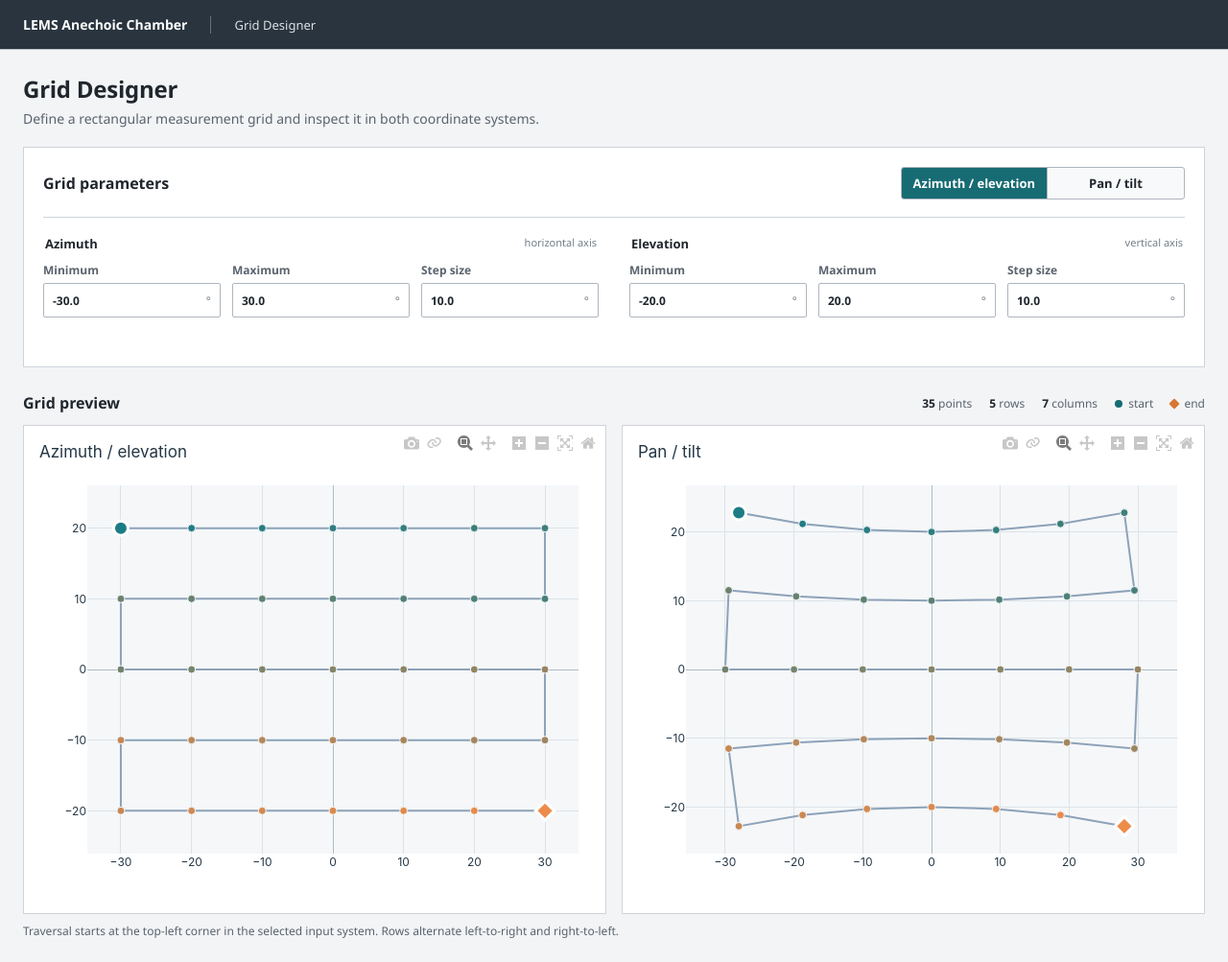
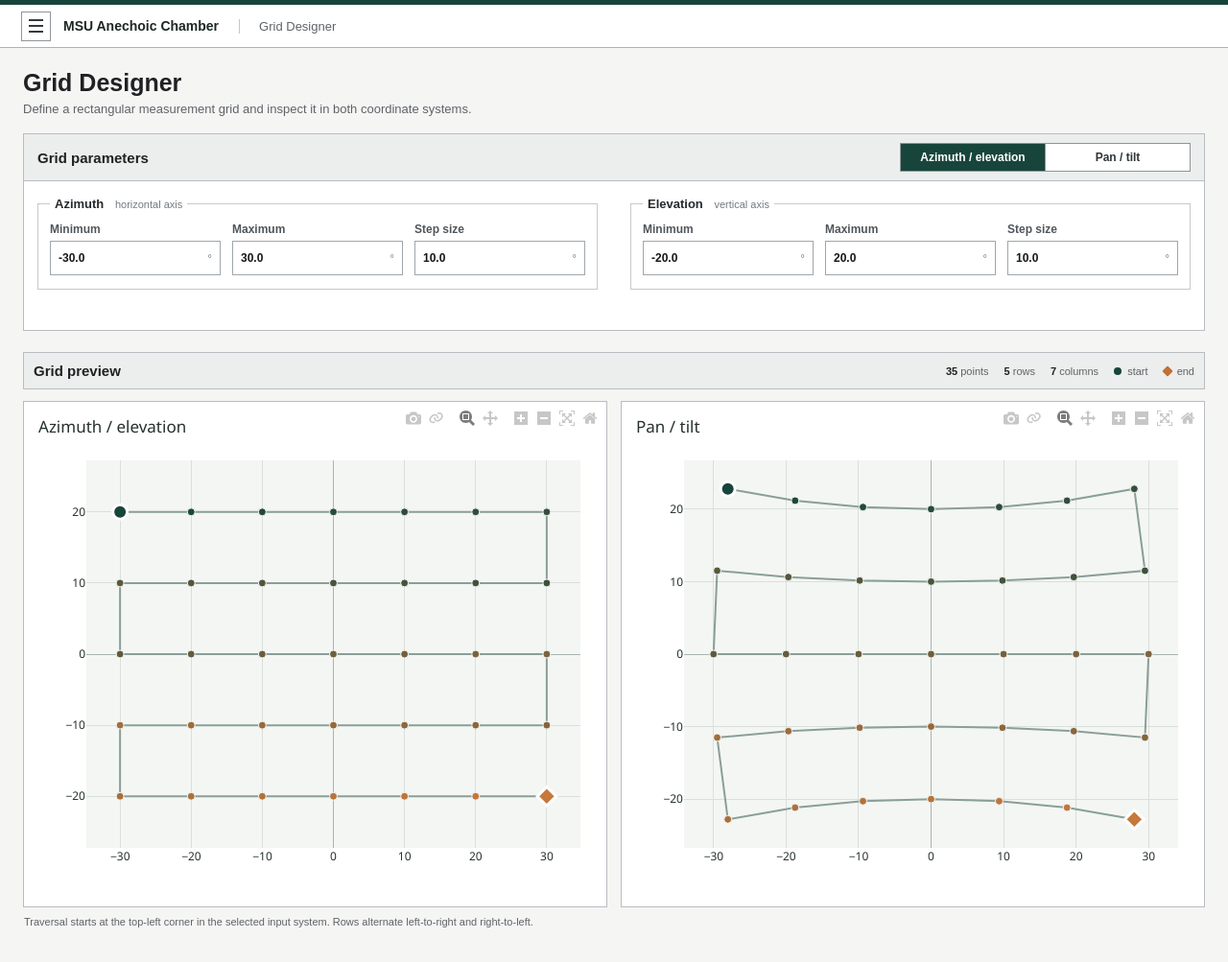
Before and after one commit to msu-ssc/lems-anechoic, a FastAPI app: page /grid-designer in a window 1280 px wide. Shown: the whole page at 96% size. Run offline with FastAPI, Linux system fonts and the light colour scheme.

Commit message:
UI changes

```diff
--- a/msu_anechoic/web/app.py
+++ b/msu_anechoic/web/app.py
@@ -83,10 +83,10 @@ def _figure(
             "customdata": point_numbers,
             "text": hover_text,
             "hovertemplate": "%{text}<extra></extra>",
-            "line": {"color": "#8da2b8", "width": 2},
+            "line": {"color": "#899f98", "width": 2},
             "marker": {
                 "color": point_numbers,
-                "colorscale": [[0, "#1c7c85"], [1, "#ed8b49"]],
+                "colorscale": [[0, "#18453b"], [1, "#c7783b"]],
                 "size": 8,
                 "line": {"color": "#f7fafc", "width": 1},
             },
@@ -99,7 +99,7 @@ def _figure(
             "y": [y[0]],
             "hovertemplate": "Start · Point 1<extra></extra>",
             "marker": {
-                "color": "#1c7c85",
+                "color": "#18453b",
                 "size": 15,
                 "symbol": "circle",
                 "line": {"color": "#ffffff", "width": 3},
@@ -113,7 +113,7 @@ def _figure(
             "y": [y[-1]],
             "hovertemplate": f"End · Point {len(grid.points)}<extra></extra>",
             "marker": {
-                "color": "#ed8b49",
+                "color": "#c7783b",
                 "size": 15,
                 "symbol": "diamond",
                 "line": {"color": "#ffffff", "width": 3},
@@ -127,21 +127,21 @@ def _figure(
         "layout": {
             "title": {"text": title, "x": 0.02, "xanchor": "left"},
             "paper_bgcolor": "#ffffff",
-            "plot_bgcolor": "#f5f7f9",
-            "font": {"family": "Inter, ui-sans-serif, system-ui, sans-serif", "color": "#243746"},
+            "plot_bgcolor": "#f4f6f3",
+            "font": {"family": "Aptos, Segoe UI, Arial, sans-serif", "color": "#26312d"},
             "margin": {"l": 62, "r": 24, "t": 58, "b": 58},
             "hovermode": "closest",
             "showlegend": False,
             "xaxis": {
                 "title": x_title,
-                "gridcolor": "#dce3e8",
-                "zerolinecolor": "#aebcc6",
+                "gridcolor": "#d9dfdb",
+                "zerolinecolor": "#a8b4ae",
                 "automargin": True,
             },
             "yaxis": {
                 "title": y_title,
-                "gridcolor": "#dce3e8",
-                "zerolinecolor": "#aebcc6",
+                "gridcolor": "#d9dfdb",
+                "zerolinecolor": "#a8b4ae",
                 "automargin": True,
                 "scaleanchor": "x",
                 "scaleratio": 1,
--- a/msu_anechoic/web/static/grid-designer.css
+++ b/msu_anechoic/web/static/grid-designer.css
@@ -1,18 +1,18 @@
 :root {
     color-scheme: light;
-    --background: #f3f4f6;
-    --surface: #ffffff;
-    --surface-muted: #f8f9fa;
-    --border: #cfd4da;
-    --border-dark: #aeb6bf;
-    --text: #20262d;
-    --text-muted: #59636e;
-    --accent: #176b73;
-    --accent-dark: #10545a;
-    --warning: #b45309;
-    font-family: "Segoe UI", Arial, sans-serif;
+    --msu-green: #18453b;
+    --text: #202124;
+    --muted: #5f6368;
+    --border: #b8bdc2;
+    --light-border: #d7dadd;
+    --page: #f5f5f4;
+    --panel: #ffffff;
+    --panel-heading: #eceeed;
+    --plot-background: #f7f8f7;
+    --amber: #c26f35;
+    font-family: Arial, Helvetica, sans-serif;
     color: var(--text);
-    background: var(--background);
+    background: var(--page);
 }
 
 * {
@@ -22,44 +22,130 @@
 body {
     min-width: 320px;
     margin: 0;
-    background: var(--background);
+    background: var(--page);
     font-size: 14px;
 }
 
 .site-header {
-    height: 52px;
-    padding: 0 24px;
+    height: 50px;
+    padding: 0 22px;
+    position: relative;
+    z-index: 10;
     display: flex;
     align-items: center;
-    gap: 24px;
-    border-bottom: 1px solid #bfc5cb;
-    background: #29343e;
-    color: #ffffff;
+    gap: 13px;
+    border-top: 5px solid var(--msu-green);
+    border-bottom: 1px solid #aeb3b7;
+    background: #ffffff;
+}
+
+.menu-toggle {
+    width: 31px;
+    height: 31px;
+    padding: 7px;
+    display: inline-flex;
+    flex: 0 0 31px;
+    flex-direction: column;
+    justify-content: center;
+    gap: 4px;
+    border: 1px solid #8e959a;
+    border-radius: 0;
+    background: #ffffff;
+    cursor: pointer;
+}
+
+.menu-toggle:hover,
+.menu-toggle[aria-expanded="true"] {
+    background: #eceeed;
+}
+
+.menu-toggle:focus-visible {
+    outline: 2px solid var(--msu-green);
+    outline-offset: 2px;
+}
+
+.menu-toggle span {
+    width: 100%;
+    height: 2px;
+    display: block;
+    background: #343a3e;
 }
 
 .application-name {
-    color: #ffffff;
+    color: #1e2824;
     font-size: 14px;
-    font-weight: 650;
+    font-weight: 700;
     text-decoration: none;
 }
 
 .current-page {
-    padding-left: 24px;
-    border-left: 1px solid #66717b;
-    color: #dbe0e4;
+    margin-left: 8px;
+    padding-left: 20px;
+    border-left: 1px solid #c3c7ca;
+    color: var(--muted);
     font-size: 13px;
+}
+
+.application-menu {
+    width: 330px;
+    padding: 5px;
+    position: absolute;
+    top: 43px;
+    left: 22px;
+    border: 1px solid #8f969a;
+    background: #ffffff;
+    box-shadow: 2px 3px 8px rgb(0 0 0 / 16%);
+    color: var(--text);
+}
+
+.application-menu[hidden] {
+    display: none;
+}
+
+.application-menu p {
+    margin: 0;
+    padding: 7px 8px 5px;
+    color: var(--muted);
+    font-size: 12px;
+    font-weight: 700;
+}
+
+.application-menu a {
+    padding: 9px 10px;
+    display: block;
+    border: 1px solid #c9cdca;
+    border-left: 4px solid var(--msu-green);
+    background: #f4f6f5;
+    color: var(--text);
+    text-decoration: none;
+}
+
+.application-menu a:hover {
+    background: #e8ecea;
+}
+
+.application-menu a span {
+    display: block;
+    font-size: 13px;
+    font-weight: 700;
+}
+
+.application-menu a small {
+    margin-top: 3px;
+    display: block;
+    color: var(--muted);
+    font-size: 11px;
 }
 
 main {
     width: 100%;
-    max-width: 1560px;
+    max-width: 1540px;
     margin: 0 auto;
-    padding: 24px;
+    padding: 22px 24px 36px;
 }
 
 .page-heading {
-    margin-bottom: 20px;
+    margin-bottom: 18px;
 }
 
 h1,
@@ -70,47 +156,46 @@ p {
 
 h1 {
     margin-bottom: 5px;
-    font-size: 24px;
-    font-weight: 650;
-    letter-spacing: -0.01em;
+    font-size: 25px;
+    font-weight: 700;
 }
 
 .page-heading p {
     margin-bottom: 0;
-    color: var(--text-muted);
+    color: var(--muted);
+    font-size: 13px;
 }
 
 h2 {
     margin-bottom: 0;
-    font-size: 16px;
-    font-weight: 650;
+    font-size: 15px;
+    font-weight: 700;
 }
 
-.designer-panel,
-.plot-card,
-.validation-message {
-    border: 1px solid var(--border);
-    background: var(--surface);
+.workspace {
+    display: block;
 }
 
 .designer-panel {
-    padding: 20px;
+    border: 1px solid var(--border);
+    background: var(--panel);
 }
 
-.panel-heading,
-.preview-heading {
+.panel-heading {
+    min-height: 49px;
+    padding: 9px 14px;
     display: flex;
     align-items: center;
     justify-content: space-between;
-    gap: 24px;
+    gap: 20px;
+    border-bottom: 1px solid var(--border);
+    background: var(--panel-heading);
 }
 
 .coordinate-switch {
     display: inline-flex;
-    border: 1px solid var(--border-dark);
-    border-radius: 3px;
-    overflow: hidden;
-    background: var(--surface-muted);
+    border: 1px solid #8e959a;
+    background: #ffffff;
 }
 
 .coordinate-switch label {
@@ -118,7 +203,7 @@ h2 {
 }
 
 .coordinate-switch label + label {
-    border-left: 1px solid var(--border-dark);
+    border-left: 1px solid #8e959a;
 }
 
 .coordinate-switch input {
@@ -128,32 +213,30 @@ h2 {
 }
 
 .coordinate-switch span {
+    min-width: 150px;
+    padding: 7px 12px;
     display: block;
-    min-width: 142px;
-    padding: 7px 12px;
-    color: var(--text);
-    font-size: 13px;
+    color: #303438;
+    font-size: 12px;
     font-weight: 600;
     text-align: center;
 }
 
 .coordinate-switch input:checked + span {
     color: #ffffff;
-    background: var(--accent);
+    background: var(--msu-green);
 }
 
 .coordinate-switch input:focus-visible + span {
-    outline: 2px solid #7cc5cb;
+    outline: 2px solid #7da89c;
     outline-offset: -2px;
 }
 
 .coordinate-fields {
+    padding: 16px 14px 18px;
     display: grid;
     grid-template-columns: 1fr 1fr;
-    gap: 32px;
-    margin-top: 18px;
-    padding-top: 18px;
-    border-top: 1px solid var(--border);
+    gap: 34px;
 }
 
 .coordinate-fields[hidden] {
@@ -163,21 +246,20 @@ h2 {
 fieldset {
     min-width: 0;
     margin: 0;
-    padding: 0;
-    border: 0;
+    padding: 12px 12px 14px;
+    border: 1px solid #c4c9cc;
 }
 
 legend {
-    width: 100%;
-    margin-bottom: 10px;
-    color: var(--text);
+    padding: 0 5px;
+    color: #25292c;
     font-size: 13px;
-    font-weight: 650;
+    font-weight: 700;
 }
 
 legend span {
-    float: right;
-    color: #747e88;
+    margin-left: 8px;
+    color: #747b80;
     font-size: 11px;
     font-weight: 400;
 }
@@ -189,58 +271,56 @@ legend span {
 }
 
 .input-grid label {
-    color: var(--text-muted);
+    color: #4f565b;
     font-size: 12px;
     font-weight: 600;
 }
 
 .number-input {
+    margin-top: 5px;
     display: flex;
     align-items: center;
-    margin-top: 5px;
-    border: 1px solid var(--border-dark);
-    border-radius: 2px;
+    border: 1px solid #9fa6ab;
     background: #ffffff;
 }
 
 .number-input:focus-within {
-    border-color: var(--accent);
-    box-shadow: 0 0 0 1px var(--accent);
+    border-color: var(--msu-green);
+    box-shadow: 0 0 0 1px var(--msu-green);
 }
 
 .number-input input {
     width: 100%;
     min-width: 0;
     height: 34px;
-    padding: 6px 4px 6px 9px;
+    padding: 6px 3px 6px 8px;
     border: 0;
     outline: 0;
     background: transparent;
-    color: var(--text);
+    color: #16191b;
     font: inherit;
     font-variant-numeric: tabular-nums;
 }
 
 .number-input b {
-    padding-right: 9px;
-    color: #737d87;
-    font-size: 12px;
+    padding-right: 8px;
+    color: #687075;
+    font-size: 11px;
     font-weight: 400;
 }
 
 .form-footnote {
-    min-height: 18px;
-    margin-top: 13px;
+    height: 24px;
+    padding: 0 14px;
     display: flex;
-    justify-content: space-between;
-    gap: 20px;
-    color: #6d7781;
-    font-size: 12px;
+    align-items: center;
+    justify-content: flex-end;
+    color: var(--msu-green);
+    font-size: 11px;
 }
 
 .htmx-indicator {
     opacity: 0;
-    color: var(--accent);
 }
 
 .htmx-request .htmx-indicator,
@@ -249,11 +329,19 @@ legend span {
 }
 
 .preview-section {
-    margin-top: 26px;
+    min-width: 0;
+    margin-top: 22px;
 }
 
 .preview-heading {
-    margin-bottom: 12px;
+    min-height: 39px;
+    padding: 7px 10px;
+    display: flex;
+    align-items: center;
+    justify-content: space-between;
+    gap: 20px;
+    border: 1px solid var(--border);
+    background: var(--panel-heading);
 }
 
 .grid-summary {
@@ -261,54 +349,58 @@ legend span {
     align-items: center;
     flex-wrap: wrap;
     justify-content: flex-end;
-    gap: 8px 18px;
-    color: var(--text-muted);
-    font-size: 12px;
+    gap: 7px 16px;
+    color: var(--muted);
+    font-size: 11px;
 }
 
 .grid-summary strong {
     color: var(--text);
+    font-weight: 700;
     font-variant-numeric: tabular-nums;
 }
 
 .grid-summary i {
-    display: inline-block;
     width: 8px;
     height: 8px;
     margin-right: 3px;
+    display: inline-block;
     border-radius: 50%;
 }
 
 .start-key {
-    background: var(--accent);
+    background: var(--msu-green);
 }
 
 .end-key {
     border-radius: 1px !important;
-    background: #d97732;
+    background: var(--amber);
     transform: rotate(45deg);
 }
 
 .plot-grid {
+    margin-top: 12px;
     display: grid;
     grid-template-columns: 1fr 1fr;
-    gap: 16px;
+    gap: 14px;
 }
 
 .plot-card {
     min-width: 0;
-    padding: 4px;
+    padding: 3px;
+    border: 1px solid var(--border);
+    background: var(--panel);
 }
 
 .plot {
     width: 100%;
-    min-height: 500px;
+    min-height: 520px;
 }
 
 .path-note {
-    margin: 9px 0 0;
-    color: var(--text-muted);
-    font-size: 12px;
+    margin: 9px 1px 0;
+    color: var(--muted);
+    font-size: 11px;
 }
 
 .validation-message {
--- a/msu_anechoic/web/static/grid-designer.js
+++ b/msu_anechoic/web/static/grid-designer.js
@@ -7,6 +7,16 @@ function updateCoordinateFields() {
             input.disabled = !isActive;
         });
     });
+}
+
+function setMenuOpen(isOpen) {
+    const toggle = document.getElementById("menu-toggle");
+    const menu = document.getElementById("application-menu");
+    if (!toggle || !menu) return;
+
+    toggle.setAttribute("aria-expanded", String(isOpen));
+    toggle.setAttribute("aria-label", isOpen ? "Close navigation menu" : "Open navigation menu");
+    menu.hidden = !isOpen;
 }
 
 function renderPlots(root = document) {
@@ -32,11 +42,30 @@ function renderPlots(root = document) {
 document.addEventListener("DOMContentLoaded", () => {
     updateCoordinateFields();
     renderPlots();
+
+    document.getElementById("menu-toggle")?.addEventListener("click", (event) => {
+        event.stopPropagation();
+        const isOpen = event.currentTarget.getAttribute("aria-expanded") === "true";
+        setMenuOpen(!isOpen);
+    });
+
+    document.getElementById("application-menu")?.addEventListener("click", (event) => {
+        event.stopPropagation();
+    });
 });
 
 document.addEventListener("change", (event) => {
     if (event.target.matches('input[name="input_system"]')) {
         updateCoordinateFields();
+    }
+});
+
+document.addEventListener("click", () => setMenuOpen(false));
+
+document.addEventListener("keydown", (event) => {
+    if (event.key === "Escape") {
+        setMenuOpen(false);
+        document.getElementById("menu-toggle")?.focus();
     }
 });
 
--- a/msu_anechoic/web/templates/grid_designer.html
+++ b/msu_anechoic/web/templates/grid_designer.html
@@ -12,8 +12,27 @@
     </head>
     <body>
         <header class="site-header">
-            <a class="application-name" href="/grid-designer">LEMS Anechoic Chamber</a>
+            <button
+                id="menu-toggle"
+                class="menu-toggle"
+                type="button"
+                aria-label="Open navigation menu"
+                aria-controls="application-menu"
+                aria-expanded="false"
+            >
+                <span></span>
+                <span></span>
+                <span></span>
+            </button>
+            <a class="application-name" href="/grid-designer">MSU Anechoic Chamber</a>
             <span class="current-page">Grid Designer</span>
+            <nav id="application-menu" class="application-menu" aria-label="Application navigation" hidden>
+                <p>Tools</p>
+                <a href="/grid-designer" aria-current="page">
+                    <span>Grid Designer</span>
+                    <small>Plan azimuth/elevation and pan/tilt grids</small>
+                </a>
+            </nav>
         </header>
 
         <main>
@@ -22,6 +41,7 @@
                 <p>Define a rectangular measurement grid and inspect it in both coordinate systems.</p>
             </div>
 
+            <div class="workspace">
                 <form
                     id="grid-form"
                     class="designer-panel"
@@ -88,6 +108,7 @@
                 </form>
 
                 {% include "_grid_preview.html" %}
+            </div>
         </main>
     </body>
 </html>
```
Also changed, not shown: other parts of msu_anechoic/web/static/grid-designer.css (+22 -16 lines), tests/test_grid_designer.py (+4 -0 lines). Lines whose indentation alone changed are shown as unchanged.
